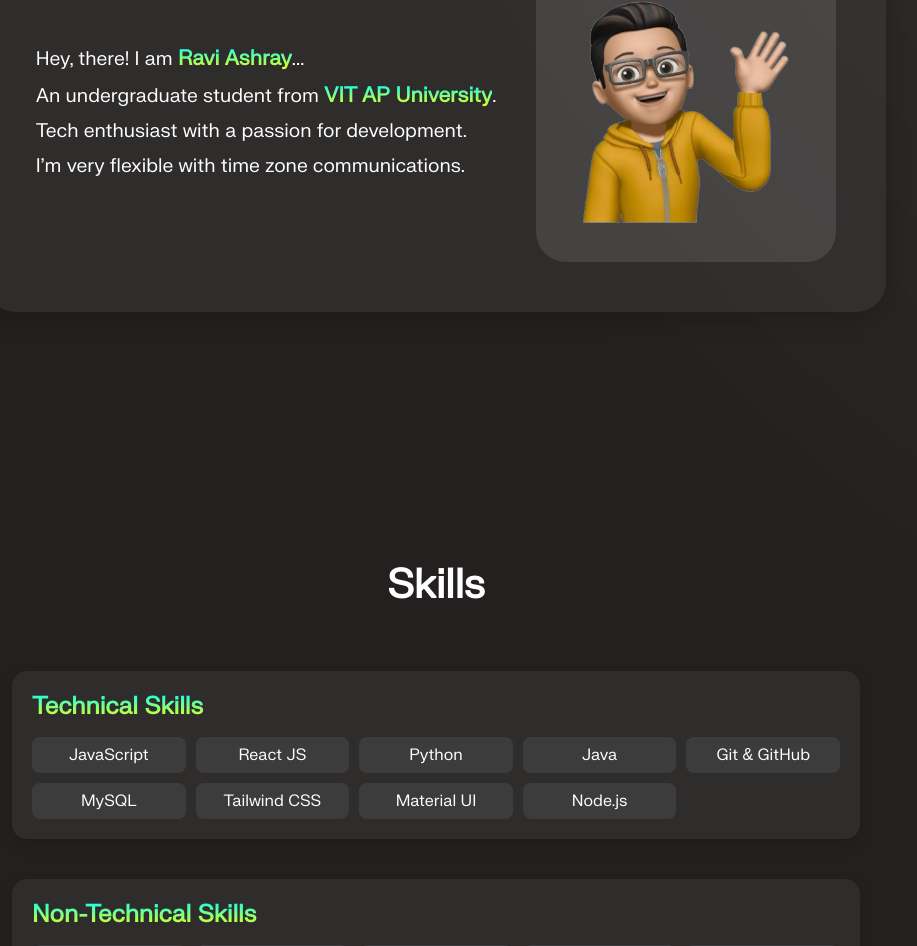
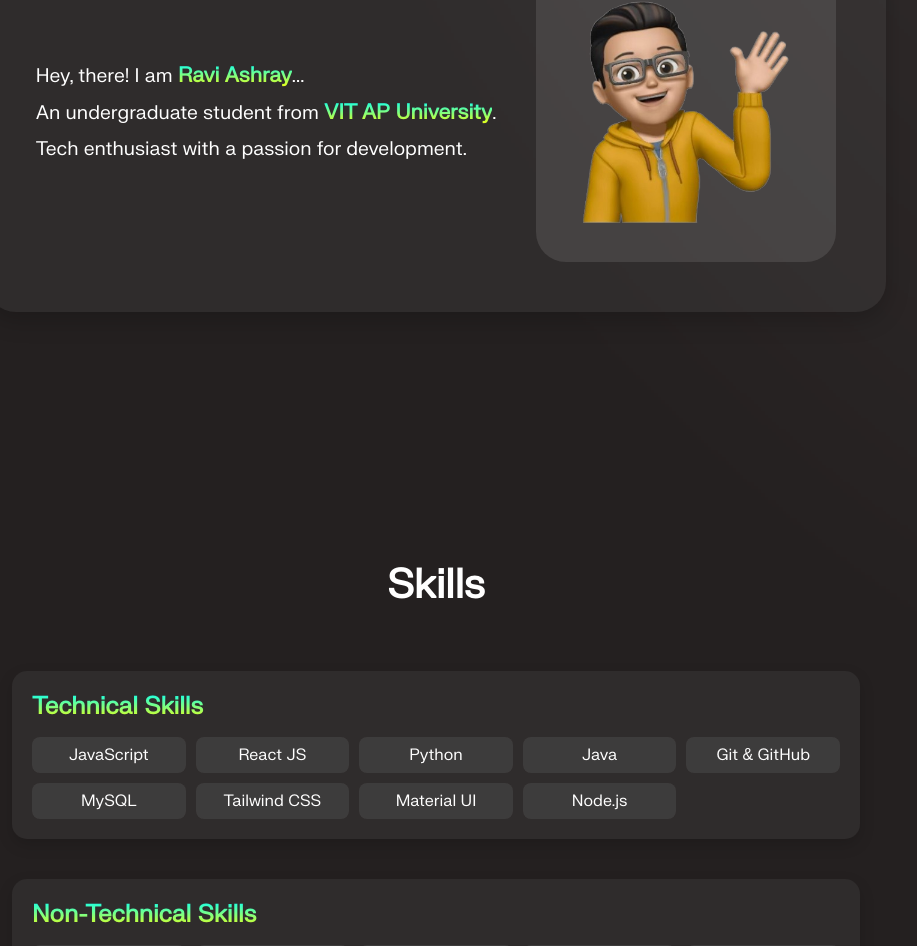
Before and after one commit to RaviAshray15/personal-portfolio, a React (Create React App) app: page / in a window 1280 px wide. Shown: the part 1204-2150 px from the top of the page, without its empty margins (204-1121 px from the left). Built offline with nearby package versions, Linux system fonts and the light colour scheme.

Commit message:
Update Navbar.jsx

```diff
--- a/src/components/Navbar.jsx
+++ b/src/components/Navbar.jsx
@@ -46,7 +46,6 @@ function Navbar() {
             <p>Hey, there! I am <span>Ravi Ashray</span>...</p>
             <p>An undergraduate student from <span>VIT AP University</span>.</p>
             <p>Tech enthusiast with a passion for development.</p>
-            <p>I'm very flexible with time zone communications.</p>
           </div>
           <img src={download} alt="Ravi Ashray" />
         </div>
```
